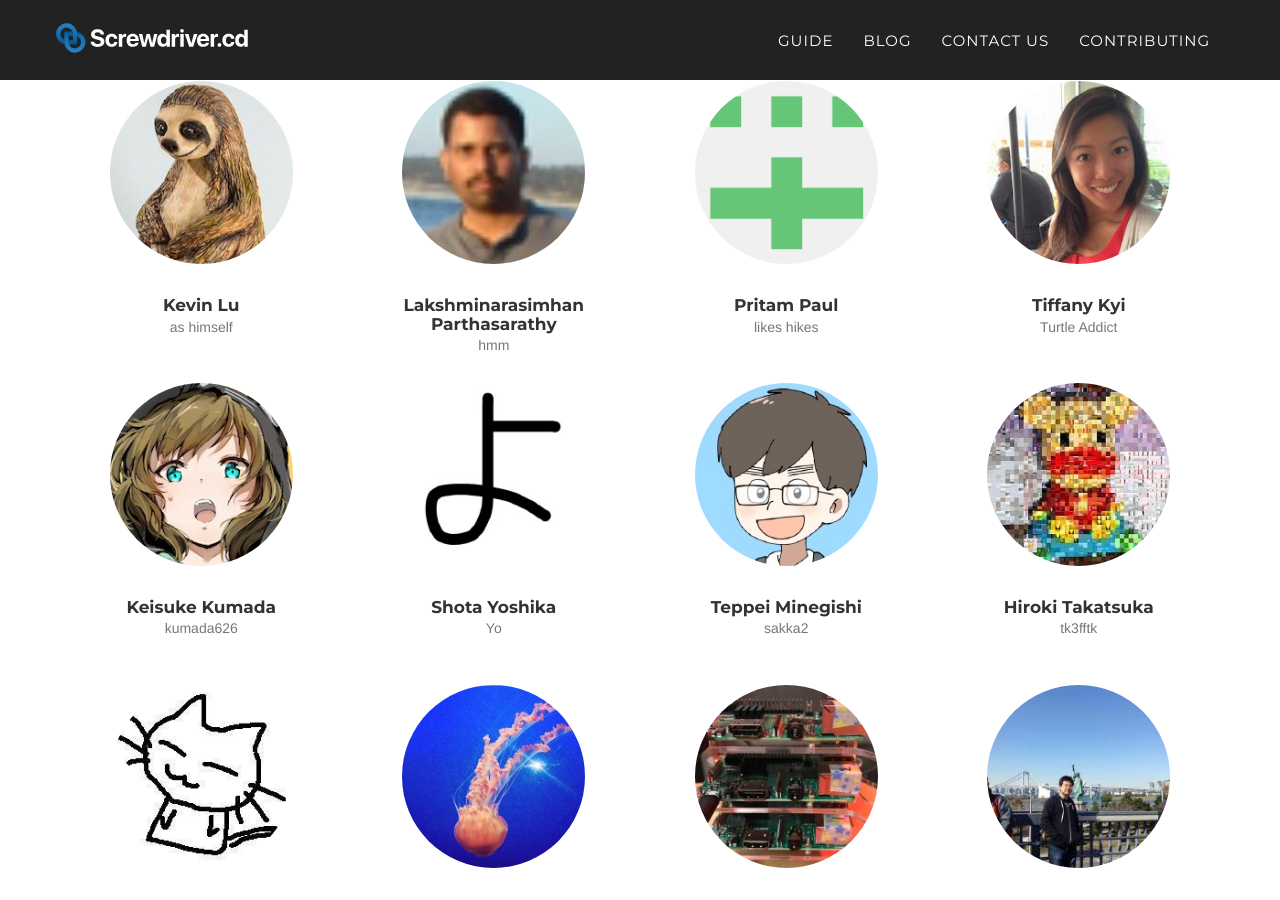
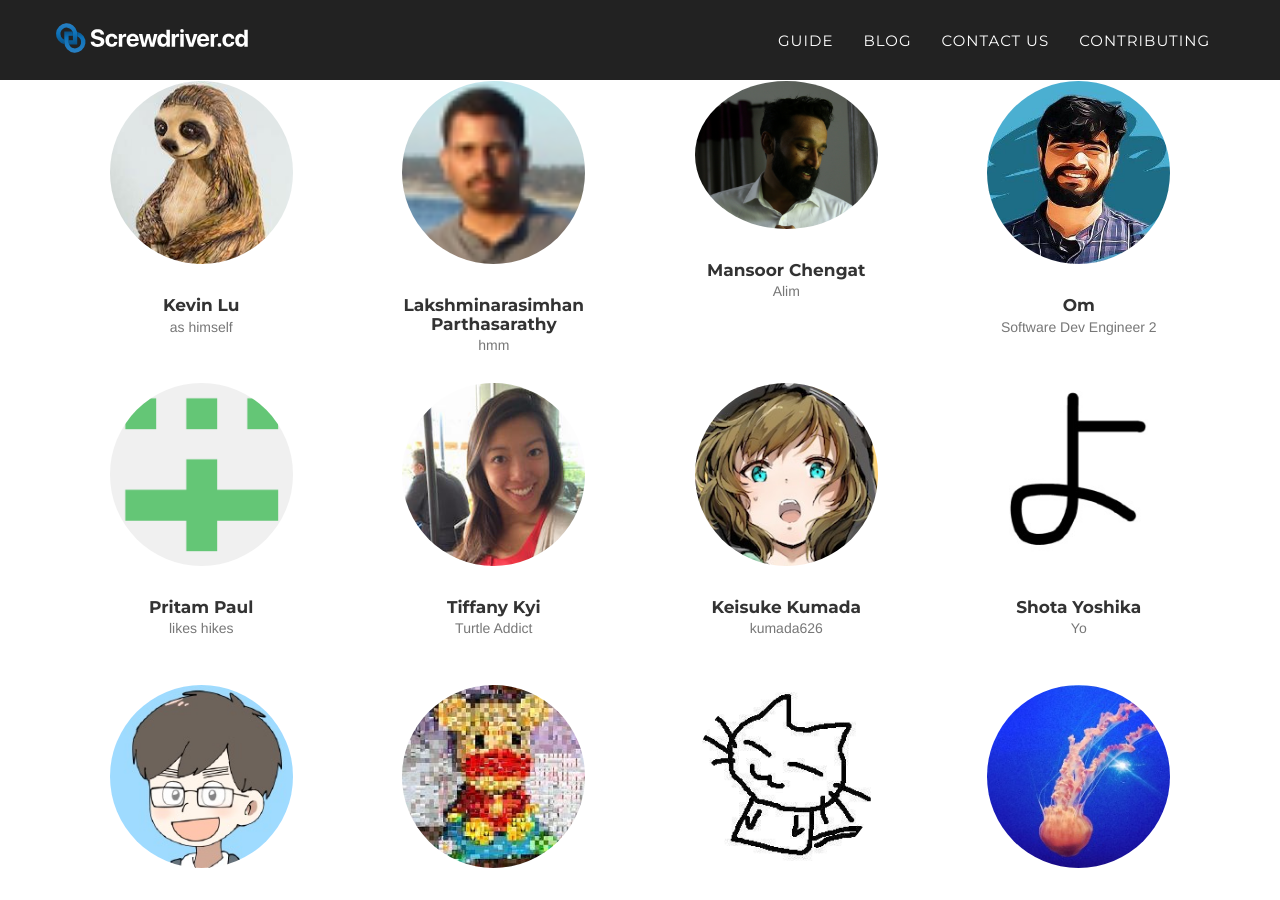
Before and after one commit to screwdriver-cd/homepage, a Jekyll site: the page built from index.md, in a window 1280 px wide and 900 px high, scrolled down 2302 px. Built offline with Jekyll 4.4.1, drawn with Linux system fonts in a browser that asks for light colours; some web fonts are replaced.

```diff
--- a/_config.yml
+++ b/_config.yml
@@ -65,6 +65,16 @@ people:
   pic: parthasl
   position: hmm
   github: https://github.com/parthasl
+
+- name: Mansoor Chengat
+  pic: mchengat
+  position: Alim
+  github: https://github.com/mchengat
+
+- name: Om
+  pic: Om
+  position: Software Dev Engineer 2
+  github: https://github.com/ombharatiya
 
 - name: Pritam Paul
   pic: pritamstyz4ever
```
Also changed, not shown: img/team/Om.jpg (added), img/team/mchengat.jpg (added).
